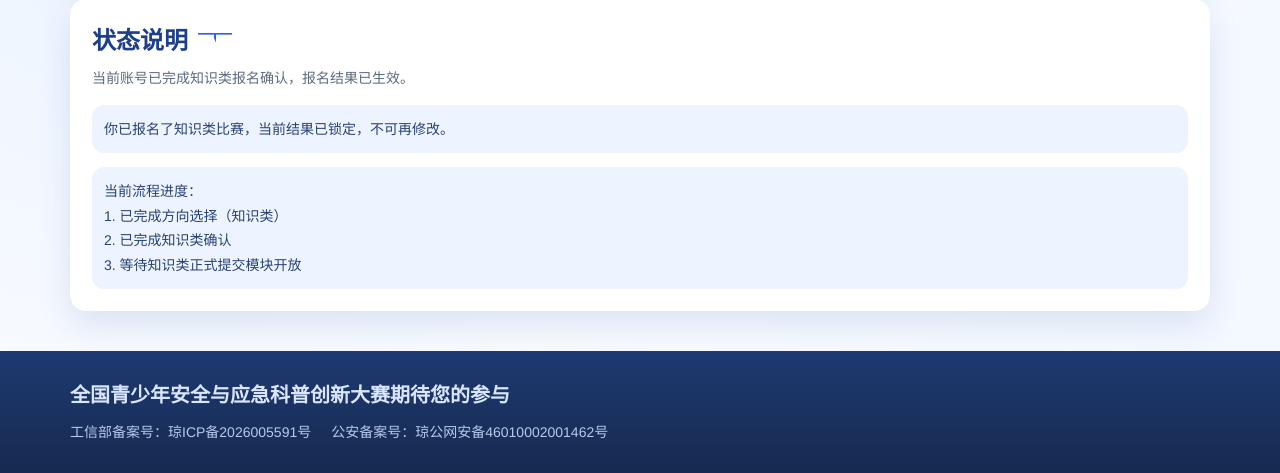
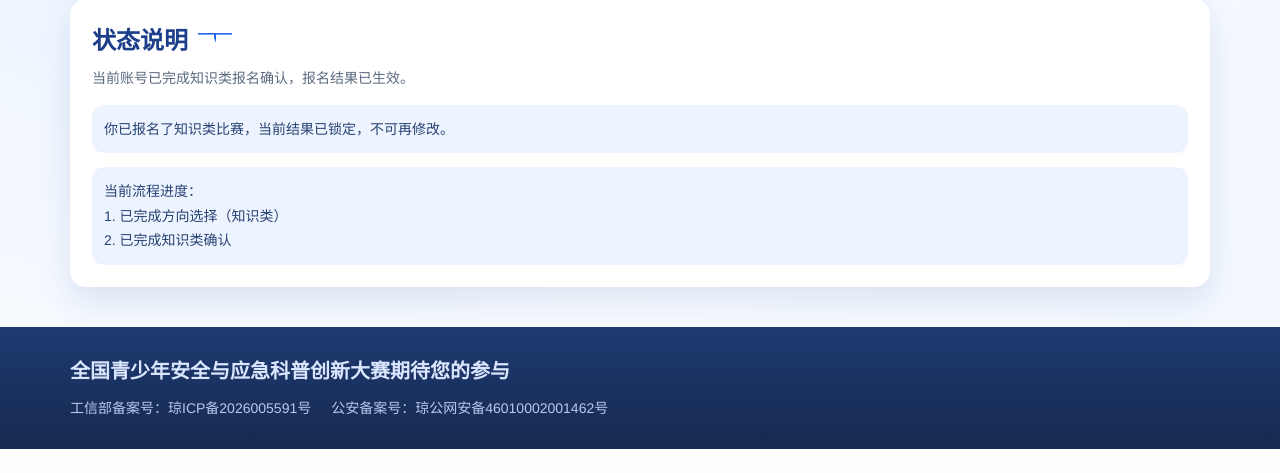
Before and after one commit to duckduckii/youth-aviation-contest-platform, a Node project: template views/knowledge.ejs in a window 1280 px wide. Shown: the part 380-853 px from the top of the page. After the commit the page ends 829 px from the top, so only its background shows below. Run offline with Node 20 templates, Linux system fonts and the light colour scheme; the template is opened without the code that fills it, so the values that code supplies are empty.

Commit message:
Update integrity template and knowledge progress

```diff
--- a/views/knowledge.ejs
+++ b/views/knowledge.ejs
@@ -26,8 +26,7 @@
     <div class="note-box">
       当前流程进度：<br />
       1. 已完成方向选择（知识类）<br />
-      2. 已完成知识类确认<br />
-      3. 等待知识类正式提交模块开放
+      2. 已完成知识类确认
     </div>
 
   </section>
```
Also changed, not shown: 2 other files.
